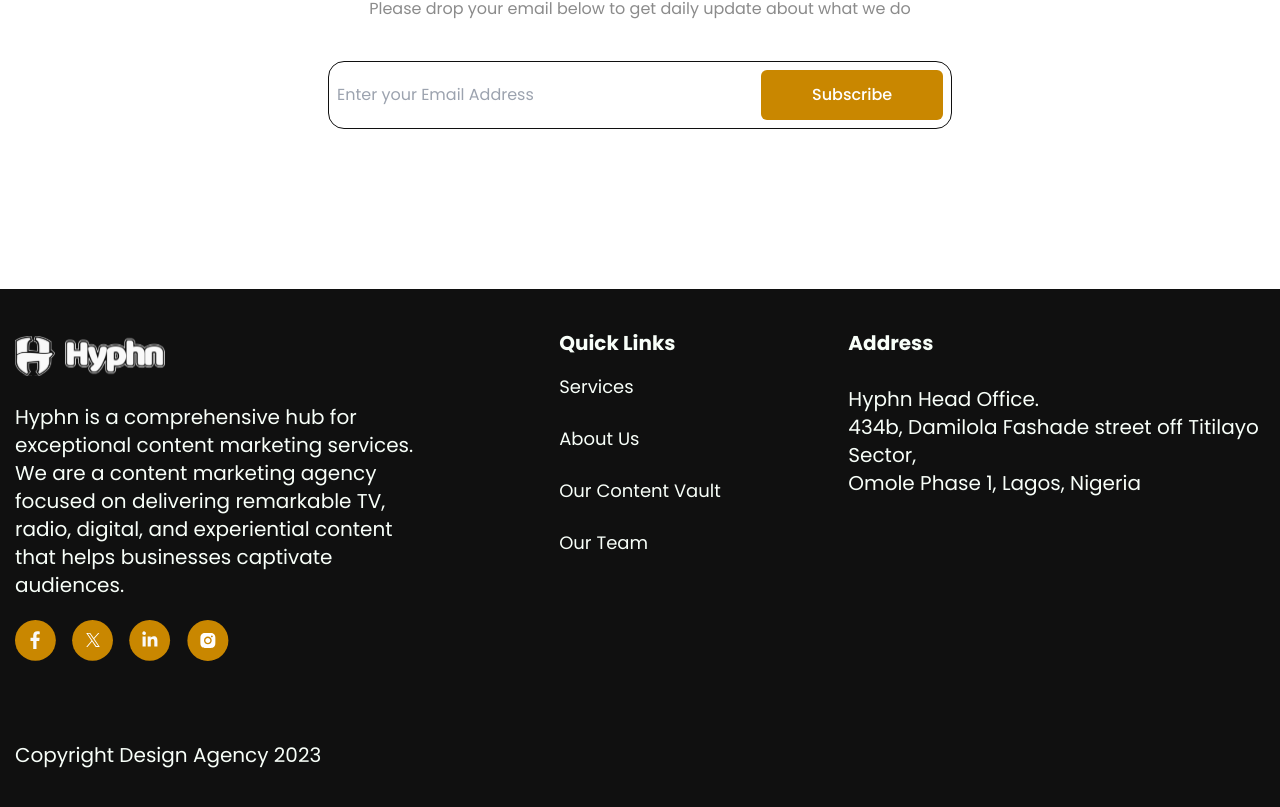
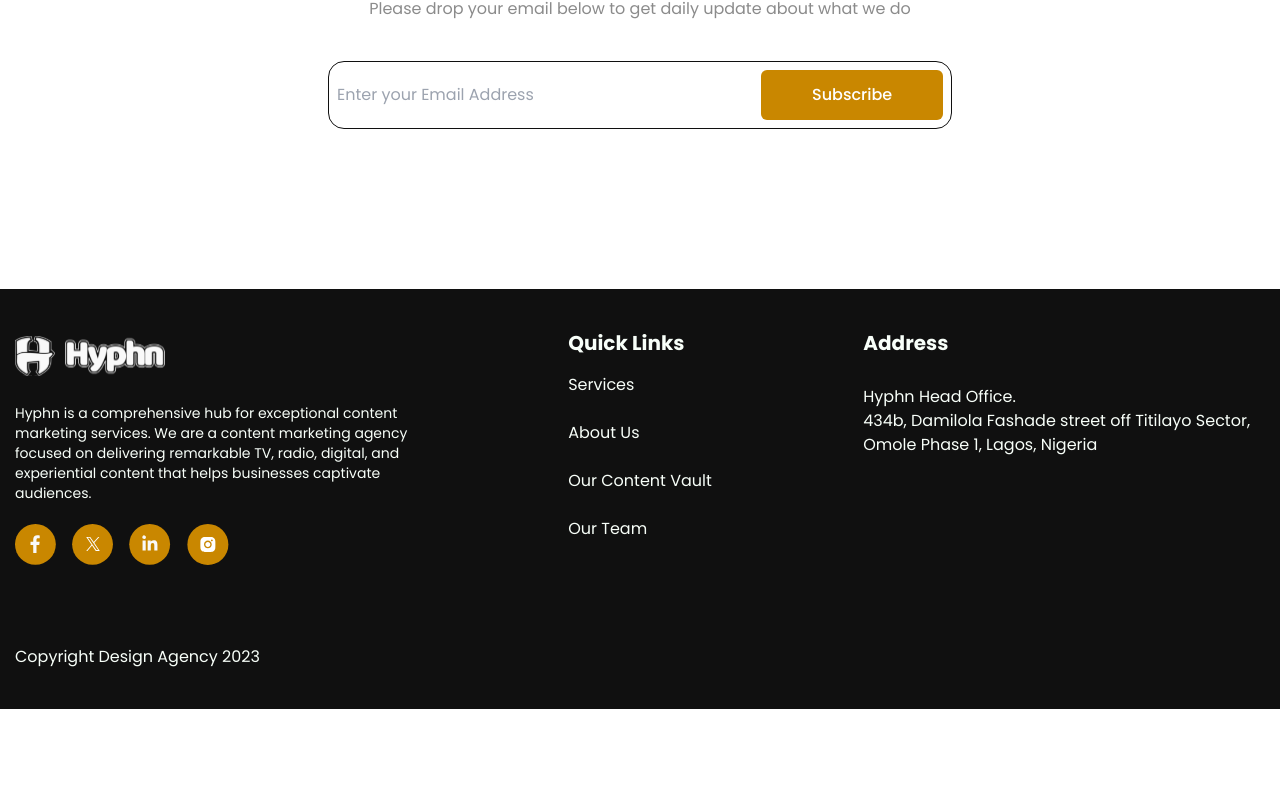
Before and after one commit to godwinopara/hyphn, a Next.js app: page /about in a window 1280 px wide. Shown: the part 4634-5441 px from the top of the page. After the commit the page ends 5343 px from the top, so only its background shows below. Built offline with nearby package versions, Linux system fonts and the light colour scheme.

Commit message:
fix: remove background on hero, added arrow for controlling hero slide, reduce footer font size, change digital/online on content vault to digital

```diff
--- a/src/components/Footer.tsx
+++ b/src/components/Footer.tsx
@@ -12,7 +12,7 @@ export default function Footer() {
 			<div className="md:grid grid-cols-3 items-start max-w-desktop mx-auto mb-20">
 				<div className="mb-10 md:mb-0">
 					<Image src={Logo} alt="logo" className="pb-5" />
-					<p className="mb-5 text-xl">
+					<p className="mb-5 text-sm">
 						Hyphn is a comprehensive hub for exceptional content marketing services. We are a
 						content marketing agency focused on delivering remarkable TV, radio, digital, and
 						experiential content that helps businesses captivate audiences.
@@ -27,7 +27,7 @@ export default function Footer() {
 				<div className="mb-10 md:flex justify-center  md:mb-0 mx-auto w-full">
 					<div>
 						<h3 className="font-semibold text-xl mb-4">Quick Links</h3>
-						<ul className="flex flex-col gap-6 text-lg">
+						<ul className="flex flex-col gap-6 text-md">
 							<li>
 								<Link href="/#service">Services</Link>
 							</li>
@@ -45,7 +45,7 @@ export default function Footer() {
 				</div>
 				<div className="mx-auto">
 					<h3 className="font-semibold text-xl mb-7">Address</h3>
-					<p className="text-xl">
+					<p className="text-base">
 						Hyphn Head Office.
 						<br />
 						434b, Damilola Fashade street off Titilayo Sector,
@@ -54,7 +54,7 @@ export default function Footer() {
 					</p>
 				</div>
 			</div>
-			<div className="max-w-desktop mx-auto text-xl">Copyright Design Agency 2023</div>
+			<div className="max-w-desktop mx-auto text-base">Copyright Design Agency 2023</div>
 		</footer>
 	);
 }
--- a/src/components/content/ContentDesktop.tsx
+++ b/src/components/content/ContentDesktop.tsx
@@ -204,7 +204,7 @@ export default function ContentDesktop() {
 
 			<div className="mb-24">
 				<div className="flex justify-between items-center mb-16">
-					<h3 className="font-semibold text-3xl text-yellow">DIGITAL/ONLINE</h3>
+					<h3 className="font-semibold text-3xl text-yellow">DIGITAL</h3>
 					<div>View All</div>
 				</div>
 				<div className="grid grid-cols-2 justify-between gap-8">
--- a/src/components/content/ContentMobile.tsx
+++ b/src/components/content/ContentMobile.tsx
@@ -120,7 +120,7 @@ export default function ContentMobile() {
 			<div className="px-6">
 				<ContentCardMobile img={tv} title="TV" data={tvContentData} />
 				<ContentCardMobile img={radio} title="RADIO" data={radioContentData} />
-				<ContentCardMobile img={digital} title="DIGITAL/ONLINE" data={digitalContentData} />
+				<ContentCardMobile img={digital} title="DIGITAL" data={digitalContentData} />
 				<ContentCardMobile img={event} title="EVENT" data={radioContentData} />
 			</div>
 		</section>
--- a/src/components/home/Hero.tsx
+++ b/src/components/home/Hero.tsx
@@ -4,8 +4,8 @@ import "react-alice-carousel/lib/alice-carousel.css";
 import FirstSlideHero from "./FirstSlideHero";
 import SecondSlideHero from "./SecondSlideHero";
 import ThirdSlideHero from "./ThirdSlideHero";
-import arrowLeft from "public/assets/arrow-left.svg";
-import arrowRight from "public/assets/arrow-right.svg";
+import arrowLeft from "public/assets/arrow-left-white.svg";
+import arrowRight from "public/assets/arrow-right-white.svg";
 import Image from "next/image";
 import { useRef } from "react";
 
@@ -30,19 +30,19 @@ export default function Hero() {
 				})}
 			/>
 
-			<div>
+			{/* <div>
 				<div className="hidden md:block absolute top-0 left-[40%] bg-contain bg-no-repeat bg-heroPattern h-[555.291px] w-[545.595px]"></div>
-			</div>
+			</div> */}
 
 			<div>
 				<button
-					className="bg-white absolute top-[50%] left-4 p-3 cursor-pointer"
+					className="border border-light-yellow absolute bottom-10 left-[42%] px-5 py-4 cursor-pointer rounded-[100%] hover:bg-yellow"
 					onClick={(e) => carousel?.current?.slidePrev(e)}
 				>
 					<Image src={arrowLeft} alt="arrow icon facing left" />
 				</button>
 				<button
-					className="bg-white absolute top-[50%] right-8 p-3 cursor-pointer"
+					className="border border-light-yellow  absolute bottom-10 right-[49%] px-5 py-4 cursor-pointer rounded-[100%] hover:bg-yellow"
 					onClick={(e) => carousel?.current?.slideNext(e)}
 				>
 					<Image src={arrowRight} alt="arrow icon facing left" />
```
Also changed, not shown: public/assets/arrow-left-white.svg (added), public/assets/arrow-right-white.svg (added).
